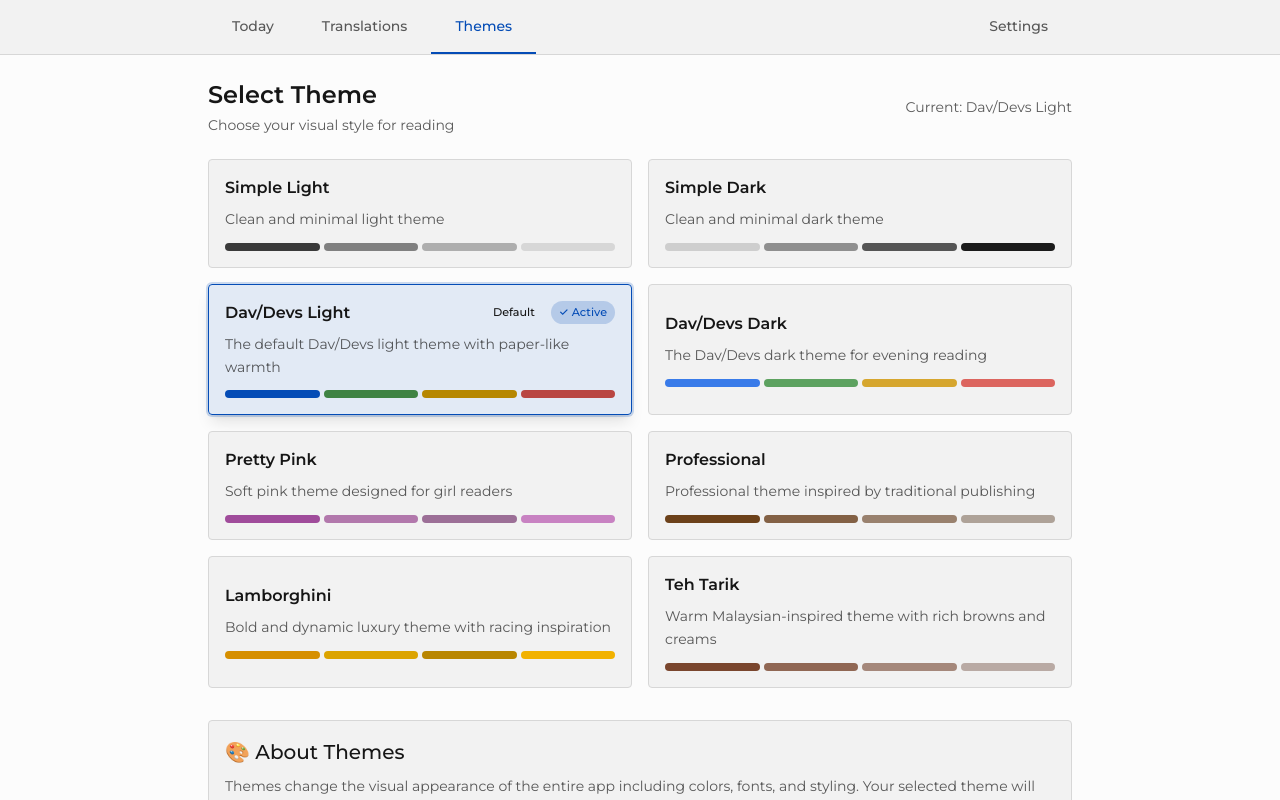
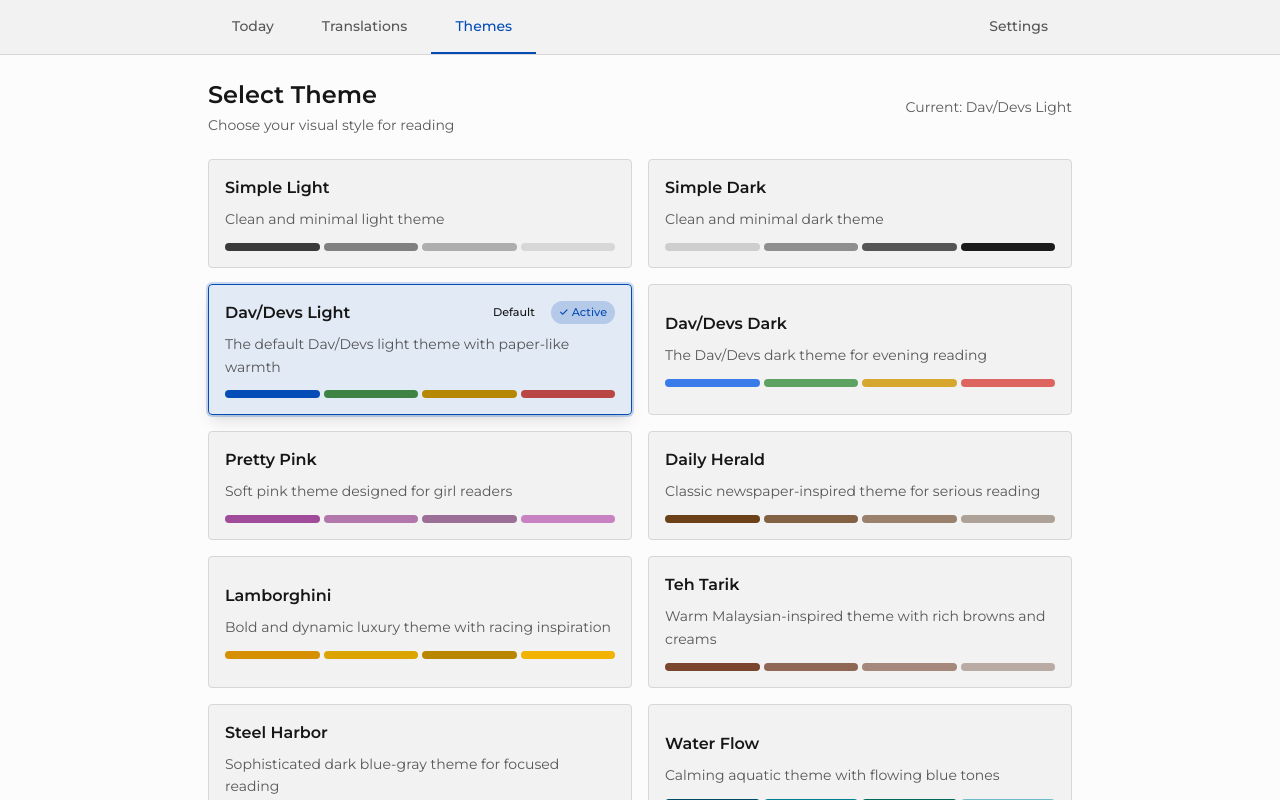
Before and after one commit to davinaleong/proj-davdevs-bible-proverbs, a Next.js app: page /themes in a window 1280 px wide. Shown: the top 800 px of the page. Built offline with nearby package versions, Linux system fonts and the light colour scheme.

Commit message:
Ok added more themes.

```diff
--- a/app/data/themePreviewColors.json
+++ b/app/data/themePreviewColors.json
@@ -36,7 +36,7 @@
       "oklch(0.62 0.04 60)",
       "oklch(0.72 0.02 60)"
     ],
-    "luxury-dark": [
+    "lamborghini": [
       "oklch(0.70 0.20 85)",
       "oklch(0.75 0.16 85)",
       "oklch(0.65 0.15 85)",
@@ -47,6 +47,54 @@
       "oklch(0.55 0.06 45)",
       "oklch(0.65 0.04 45)",
       "oklch(0.75 0.02 45)"
+    ],
+    "steel-harbor": [
+      "oklch(0.55 0.08 225)",
+      "oklch(0.60 0.06 225)",
+      "oklch(0.35 0.03 225)",
+      "oklch(0.22 0.025 225)"
+    ],
+    "water-flow": [
+      "oklch(0.35 0.15 210)",
+      "oklch(0.55 0.10 210)",
+      "oklch(0.45 0.12 180)",
+      "oklch(0.75 0.08 210)"
+    ],
+    "ancient-scroll": [
+      "oklch(0.30 0.08 45)",
+      "oklch(0.50 0.08 45)",
+      "oklch(0.70 0.06 45)",
+      "oklch(0.88 0.04 65)"
+    ],
+    "accessible-light-pro": [
+      "oklch(0.20 0 0)",
+      "oklch(0.30 0 0)",
+      "oklch(0.40 0 0)",
+      "oklch(0.60 0 0)"
+    ],
+    "accessible-dark-pro": [
+      "oklch(0.40 0 0)",
+      "oklch(0.60 0 0)",
+      "oklch(0.70 0 0)",
+      "oklch(0.80 0 0)"
+    ],
+    "singapore-pride": [
+      "oklch(0.45 0.25 15)",
+      "oklch(0.35 0.28 15)",
+      "oklch(0.82 0.04 15)",
+      "oklch(0.91 0.06 15)"
+    ],
+    "flag-patriot": [
+      "oklch(0.35 0.18 240)",
+      "oklch(0.55 0.18 15)",
+      "oklch(0.75 0.08 15)",
+      "oklch(0.94 0.02 240)"
+    ],
+    "forest-grove": [
+      "oklch(0.30 0.12 140)",
+      "oklch(0.40 0.10 140)",
+      "oklch(0.75 0.06 140)",
+      "oklch(0.92 0.03 140)"
     ]
   },
   "defaultColors": [
--- a/app/data/themes.json
+++ b/app/data/themes.json
@@ -28,11 +28,11 @@
     },
     {
       "id": "classic-editorial",
-      "name": "Professional",
-      "description": "Professional theme inspired by traditional publishing"
+      "name": "Daily Herald",
+      "description": "Classic newspaper-inspired theme for serious reading"
     },
     {
-      "id": "luxury-dark",
+      "id": "lamborghini",
       "name": "Lamborghini",
       "description": "Bold and dynamic luxury theme with racing inspiration"
     },
@@ -40,6 +40,46 @@
       "id": "teh-tarik",
       "name": "Teh Tarik",
       "description": "Warm Malaysian-inspired theme with rich browns and creams"
+    },
+    {
+      "id": "steel-harbor",
+      "name": "Steel Harbor",
+      "description": "Sophisticated dark blue-gray theme for focused reading"
+    },
+    {
+      "id": "water-flow",
+      "name": "Water Flow",
+      "description": "Calming aquatic theme with flowing blue tones"
+    },
+    {
+      "id": "ancient-scroll",
+      "name": "Ancient Scroll",
+      "description": "Biblical parchment theme with aged paper warmth"
+    },
+    {
+      "id": "accessible-light-pro",
+      "name": "Vision Pro Light",
+      "description": "Enhanced light theme optimized for color blind users"
+    },
+    {
+      "id": "accessible-dark-pro",
+      "name": "Vision Pro Dark",
+      "description": "Enhanced dark theme optimized for color blind users"
+    },
+    {
+      "id": "singapore-pride",
+      "name": "Singapore Pride",
+      "description": "Red and white theme inspired by Singapore's flag"
+    },
+    {
+      "id": "flag-patriot",
+      "name": "Flag Patriot",
+      "description": "Blue, red, and white theme inspired by national flags"
+    },
+    {
+      "id": "forest-grove",
+      "name": "Forest Grove",
+      "description": "Nature-inspired theme with lush greens and earth tones"
     }
   ]
 }
--- a/app/globals.css
+++ b/app/globals.css
@@ -75,7 +75,10 @@
   p { font-size: var(--font-size-base); }
 
   /* Interface text scaling */
-  button { font-size: var(--font-size-sm); }
+  button {
+    font-size: var(--font-size-sm);
+    cursor: pointer;
+  }
   .text-xs { font-size: var(--font-size-xs) !important; }
   .text-sm { font-size: var(--font-size-sm) !important; }
   .text-base { font-size: var(--font-size-base) !important; }
@@ -315,18 +318,18 @@
 /* Lamborghini Theme - Authentic Gallardo Yellow Theme */
 html[data-theme="lamborghini"] {
   --color-bg: oklch(0.96 0.18 85);          /* Authentic Gallardo yellow background */
-  --color-fg: oklch(0.15 0.03 85);          /* Dark yellow-brown text */
-  --color-surface: oklch(0.92 0.15 85);     /* Rich Gallardo yellow surface */
-  --color-border: oklch(0.75 0.12 85);      /* Medium Gallardo yellow borders */
+  --color-fg: oklch(0.08 0.01 85);          /* Much darker text for better readability */
+  --color-surface: oklch(0.88 0.12 85);     /* More contrasted surface */
+  --color-border: oklch(0.65 0.08 85);      /* Darker, more visible borders */
 
-  --color-primary: oklch(0.70 0.20 85);     /* Vibrant Gallardo yellow for buttons */
-  --color-primary-foreground: oklch(0.10 0.02 85);
+  --color-primary: oklch(0.65 0.18 85);     /* Slightly darker primary for better contrast */
+  --color-primary-foreground: oklch(0.05 0.01 85);  /* Very dark text on primary */
 
   /* Status colors in yellow tones */
-  --color-success: oklch(0.65 0.15 85);     /* Success in yellow tone */
-  --color-warning: oklch(0.80 0.18 85);     /* Bright warning yellow */
-  --color-danger: oklch(0.50 0.20 85);      /* Darker yellow-orange danger */
-  --color-accent: oklch(0.75 0.16 85);      /* Accent yellow */
+  --color-success: oklch(0.60 0.12 85);     /* Success in yellow tone */
+  --color-warning: oklch(0.75 0.15 85);     /* Bright warning yellow */
+  --color-danger: oklch(0.45 0.18 85);      /* Darker yellow-orange danger */
+  --color-accent: oklch(0.70 0.14 85);      /* Accent yellow */
 }
 
 /* Teh Tarik Theme */
@@ -405,3 +408,139 @@
   --color-primary: oklch(0.85 0 0);
   --color-primary-foreground: oklch(0 0 0);
 }
+
+/* Water Flow Theme - Calming aquatic blues */
+html[data-theme="water-flow"] {
+  --color-bg: oklch(0.94 0.04 210);         /* Light water blue background */
+  --color-fg: oklch(0.12 0.02 210);         /* Deep ocean blue text */
+  --color-surface: oklch(0.90 0.06 210);    /* Flowing water surface */
+  --color-border: oklch(0.75 0.08 210);     /* Ripple borders */
+
+  --color-primary: oklch(0.35 0.15 210);    /* Deep water blue for links */
+  --color-primary-foreground: oklch(0.94 0.04 210);
+
+  /* Status colors in aquatic tones */
+  --color-success: oklch(0.45 0.12 180);    /* Teal success */
+  --color-warning: oklch(0.60 0.14 85);     /* Golden warning */
+  --color-danger: oklch(0.50 0.16 25);      /* Coral danger */
+  --color-accent: oklch(0.55 0.10 210);     /* Water accent */
+}
+
+/* Ancient Scroll Theme - Biblical parchment */
+html[data-theme="ancient-scroll"] {
+  --color-bg: oklch(0.92 0.03 65);          /* Aged parchment background */
+  --color-fg: oklch(0.15 0.02 45);          /* Dark brown text like old ink */
+  --color-surface: oklch(0.88 0.04 65);     /* Slightly darker parchment */
+  --color-border: oklch(0.70 0.06 45);      /* Aged border color */
+
+  --color-primary: oklch(0.30 0.08 45);     /* Deep brown for links */
+  --color-primary-foreground: oklch(0.92 0.03 65);
+
+  /* Status colors in earth tones */
+  --color-success: oklch(0.40 0.10 120);    /* Deep green success */
+  --color-warning: oklch(0.55 0.12 75);     /* Amber warning */
+  --color-danger: oklch(0.45 0.14 35);      /* Earth red danger */
+  --color-accent: oklch(0.50 0.08 45);      /* Brown accent */
+}
+
+/* Vision Pro Light - Enhanced accessibility */
+html[data-theme="accessible-light-pro"] {
+  --color-bg: oklch(0.98 0 0);              /* Pure white background */
+  --color-fg: oklch(0.05 0 0);              /* Very dark text for maximum contrast */
+  --color-surface: oklch(0.94 0 0);         /* Light gray surface */
+  --color-border: oklch(0.60 0 0);          /* Strong border contrast */
+
+  --color-primary: oklch(0.20 0 0);         /* Dark gray primary (no color) */
+  --color-primary-foreground: oklch(0.98 0 0);
+
+  /* Monochrome status colors for color blind accessibility */
+  --color-success: oklch(0.25 0 0);         /* Dark gray for success */
+  --color-warning: oklch(0.35 0 0);         /* Medium gray for warning */
+  --color-danger: oklch(0.15 0 0);          /* Very dark gray for danger */
+  --color-accent: oklch(0.30 0 0);          /* Gray accent */
+}
+
+/* Vision Pro Dark - Enhanced dark accessibility */
+html[data-theme="accessible-dark-pro"] {
+  --color-bg: oklch(0.02 0 0);              /* Very dark background */
+  --color-fg: oklch(0.95 0 0);              /* Very light text for maximum contrast */
+  --color-surface: oklch(0.06 0 0);         /* Dark surface */
+  --color-border: oklch(0.40 0 0);          /* Strong border contrast */
+
+  --color-primary: oklch(0.80 0 0);         /* Light gray primary (no color) */
+  --color-primary-foreground: oklch(0.02 0 0);
+
+  /* Monochrome status colors for color blind accessibility */
+  --color-success: oklch(0.75 0 0);         /* Light gray for success */
+  --color-warning: oklch(0.65 0 0);         /* Medium light gray for warning */
+  --color-danger: oklch(0.85 0 0);          /* Very light gray for danger */
+  --color-accent: oklch(0.70 0 0);          /* Gray accent */
+}
+
+/* Singapore Pride Theme - Red and white */
+html[data-theme="singapore-pride"] {
+  --color-bg: oklch(0.98 0.01 15);          /* Clean white with subtle red tint */
+  --color-fg: oklch(0.15 0.02 15);          /* Dark red-tinted text */
+  --color-surface: oklch(0.97 0.025 15);    /* Slightly more intense pale red surface for nav and cards */
+  --color-border: oklch(0.82 0.04 15);      /* Soft red borders */
+
+  --color-primary: oklch(0.45 0.28 15);     /* Bright Singapore red for active links */
+  --color-primary-foreground: oklch(0.985 0.015 15);
+
+  /* Status colors in red theme */
+  --color-success: oklch(0.40 0.20 15);     /* Bright red success */
+  --color-warning: oklch(0.60 0.18 45);     /* Orange-red warning */
+  --color-danger: oklch(0.35 0.28 15);      /* Deep bright red for danger and footer borders */
+  --color-accent: oklch(0.45 0.25 15);      /* Bright red accent */
+}
+
+/* Flag Patriot Theme - Blue, red, and white */
+html[data-theme="flag-patriot"] {
+  --color-bg: oklch(0.98 0 0);              /* Clean white background */
+  --color-fg: oklch(0.15 0.02 240);         /* Navy blue text */
+  --color-surface: oklch(0.94 0.02 240);    /* Light blue surface */
+  --color-border: oklch(0.75 0.08 15);      /* Red borders for accent */
+
+  --color-primary: oklch(0.45 0.22 15);     /* Patriotic red for ACTIVE elements only */
+  --color-primary-foreground: oklch(0.98 0 0);
+
+  /* Tricolor status system */
+  --color-success: oklch(0.40 0.15 240);    /* Navy blue success */
+  --color-warning: oklch(0.55 0.18 15);     /* Red warning */
+  --color-danger: oklch(0.45 0.20 15);      /* Deep red danger */
+  --color-accent: oklch(0.50 0.12 240);     /* Blue accent */
+}
+
+/* Forest Grove Theme - Nature inspired greens */
+html[data-theme="forest-grove"] {
+  --color-bg: oklch(0.96 0.02 140);         /* Light sage green background */
+  --color-fg: oklch(0.12 0.03 140);         /* Deep forest green text */
+  --color-surface: oklch(0.92 0.03 140);    /* Soft green surface */
+  --color-border: oklch(0.75 0.06 140);     /* Medium green borders */
+
+  --color-primary: oklch(0.30 0.12 140);    /* Deep forest green primary */
+  --color-primary-foreground: oklch(0.96 0.02 140);
+
+  /* Earth-tone status colors */
+  --color-success: oklch(0.35 0.15 140);    /* Rich green success */
+  --color-warning: oklch(0.55 0.14 75);     /* Golden amber warning */
+  --color-danger: oklch(0.45 0.12 25);      /* Earth red danger */
+  --color-accent: oklch(0.40 0.10 140);     /* Forest green accent */
+}
+
+/* Steel Harbor Theme - Sophisticated dark blue-gray */
+html[data-theme="steel-harbor"] {
+  --color-bg: oklch(0.18 0.02 225);         /* Much darker blue-gray background to match screenshot */
+  --color-fg: oklch(0.85 0.01 225);         /* Light blue-gray text */
+  --color-surface: oklch(0.22 0.025 225);   /* Slightly lighter surface */
+  --color-border: oklch(0.35 0.03 225);     /* More visible borders */
+
+  --color-primary: oklch(0.55 0.08 225);    /* Muted blue for links */
+  --color-primary-foreground: oklch(0.95 0.01 225);
+
+  /* Status colors in blue-gray tones */
+  --color-success: oklch(0.55 0.06 150);    /* Success in teal-blue */
+  --color-warning: oklch(0.65 0.08 85);     /* Warning in golden tone */
+  --color-danger: oklch(0.50 0.10 25);      /* Danger in red-orange */
+  --color-accent: oklch(0.60 0.06 225);     /* Accent blue-gray */
+}
```
